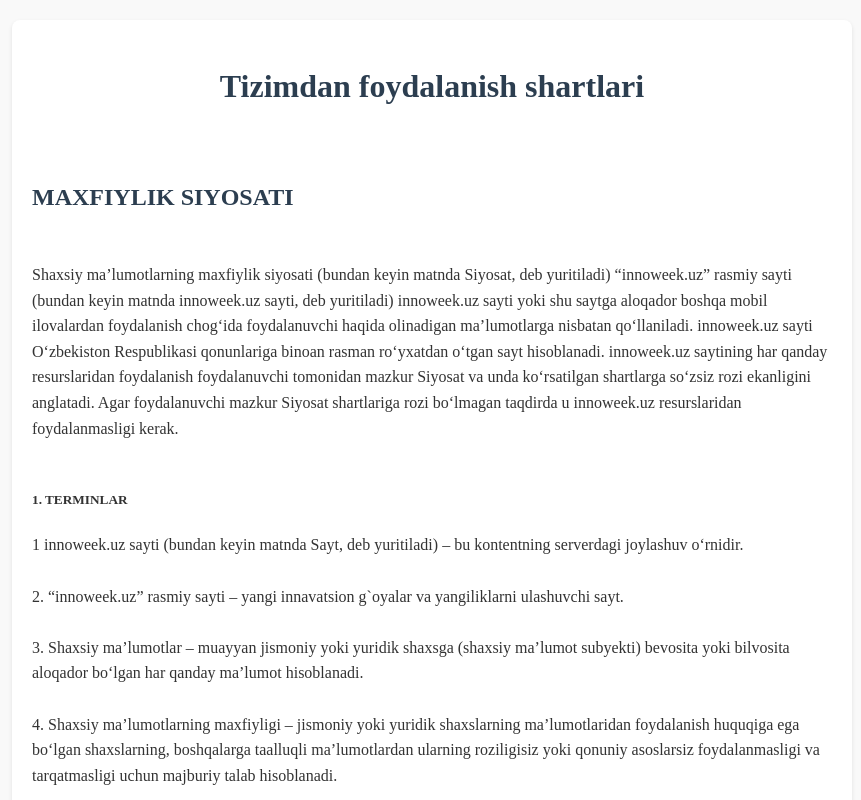
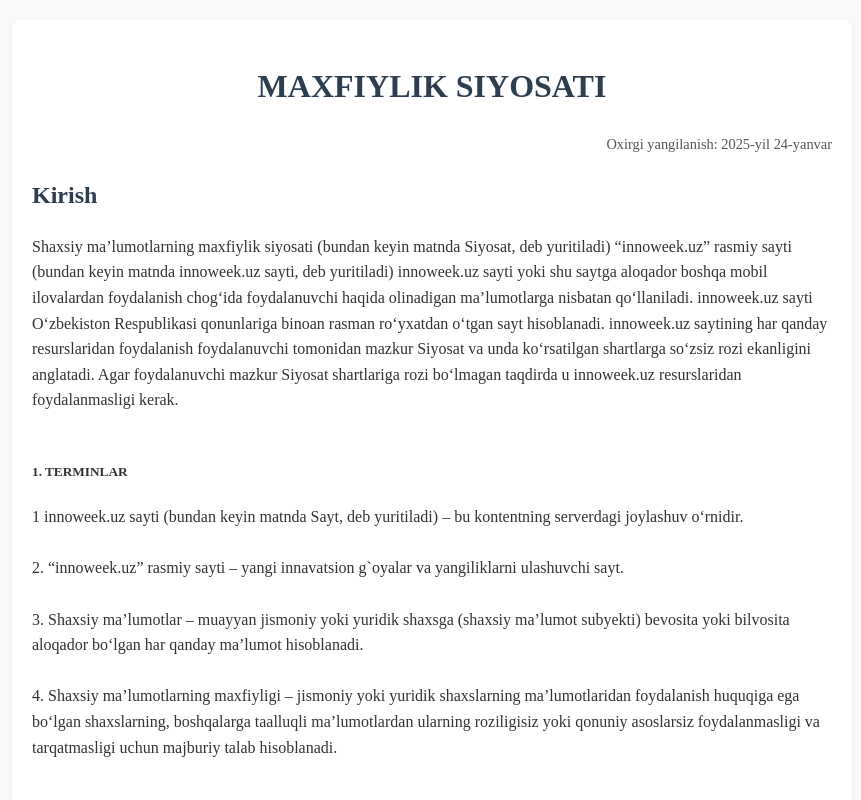
Before and after one commit to aksiyamix/innoweek-privacy-policy, a plain HTML site: page index.html in a window 1280 px wide. Shown: the top 800 px of the page, without its empty margins (208-1069 px from the left). Drawn offline with Linux system fonts and the light colour scheme.

Commit message:
Update index.html

```diff
--- a/index.html
+++ b/index.html
@@ -4,6 +4,7 @@
 <head>
     <meta charset="UTF-8">
     <meta name="viewport" content="width=device-width, initial-scale=1.0">
+    <title>Maxfiylik Siyosati</title>
     <style>
         body {
               font-family: "Times New Roman", Times, serif;
@@ -50,9 +51,11 @@
 <body>
    <div class="container">
 
-        <h1 class="text-center my-3">Tizimdan foydalanish shartlari</h1><br>
+        <h1> MAXFIYLIK SIYOSATI</h1>
+        <p class="updated">Oxirgi yangilanish: 2025-yil 24-yanvar</p>
+
+        <h2>Kirish</h2>
         <p class="men">
-           <h2 class="text-center"> MAXFIYLIK SIYOSATI</h2><br>
 
             Shaxsiy maʼlumotlarning maxfiylik siyosati (bundan keyin matnda Siyosat, deb yuritiladi) “innoweek.uz” rasmiy sayti (bundan keyin matnda innoweek.uz sayti, deb yuritiladi) innoweek.uz sayti yoki shu saytga aloqador boshqa mobil ilovalardan foydalanish chog‘ida foydalanuvchi haqida olinadigan maʼlumotlarga nisbatan qo‘llaniladi. innoweek.uz sayti O‘zbekiston Respublikasi qonunlariga binoan rasman ro‘yxatdan o‘tgan sayt hisoblanadi.
 
```
